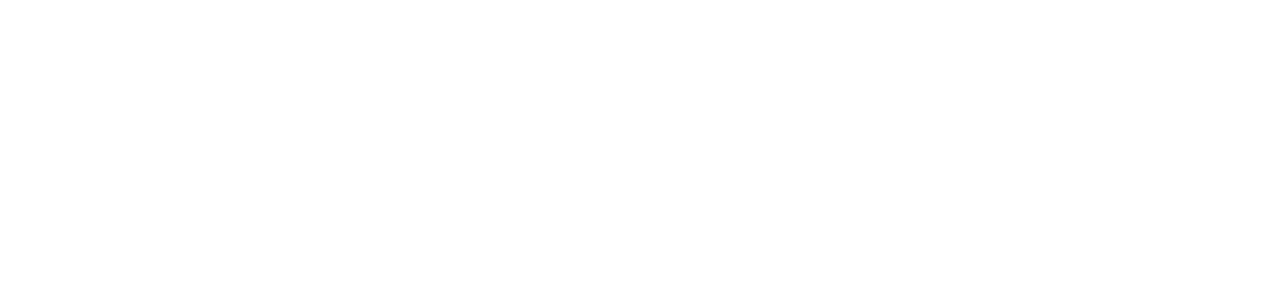
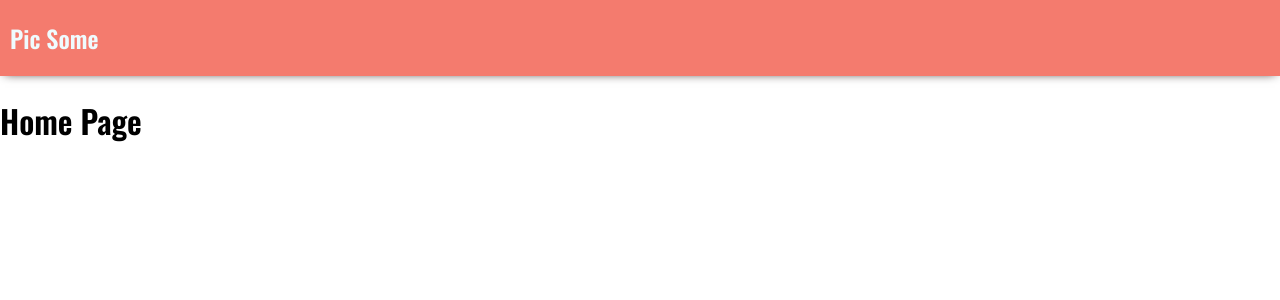
Before and after one commit to eebrownl/Pic-some, a React (Create React App) app: page / in a window 1280 px wide. Shown: the top 300 px of the page. Built offline with nearby package versions, Linux system fonts and the light colour scheme.

Commit message:
basic Router setup

```diff
--- a/src/App.js
+++ b/src/App.js
@@ -1,9 +1,13 @@
-
+import React from 'react'
+import Header from './components/Header'
+import Photos from './pages/Photos'
+import Cart from './pages/Cart'
 
 function App() {
   return (
-    <div className="App">
-
+    <div>
+      <Header />
+      <h1>Home Page</h1>
     </div>
   );
 }
--- /dev/null
+++ b/src/components/Header.js
@@ -0,0 +1,12 @@
+import React from 'react'
+
+function Header() {
+    return(
+        <header>
+            <h2>Pic Some</h2>
+            <i className="ri-shopping-cart-line ri-fw ri-2x"></i>
+        </header>
+    )
+}
+
+export default Header
--- a/src/index.css
+++ b/src/index.css
@@ -1,13 +1,139 @@
-body {
-  margin: 0;
-  font-family: -apple-system, BlinkMacSystemFont, 'Segoe UI', 'Roboto', 'Oxygen',
-    'Ubuntu', 'Cantarell', 'Fira Sans', 'Droid Sans', 'Helvetica Neue',
-    sans-serif;
-  -webkit-font-smoothing: antialiased;
-  -moz-osx-font-smoothing: grayscale;
+@import url('https://fonts.googleapis.com/css2?family=Oswald:wght@300;400;600&display=swap');
+
+:root {
+  --black: #150605;
+  --red: #EA453C;
+  --pink: #F47B6E;
+  --light-blue: #EFFBFE;
+  --blue: #ACE6EC;
 }
 
-code {
-  font-family: source-code-pro, Menlo, Monaco, Consolas, 'Courier New',
-    monospace;
+html, body {
+  font-family: 'Oswald', sans-serif;
+  margin: 0;
+  padding: 0;
 }
+
+main.photos {
+  padding: 10px;
+  display: grid;
+  grid-gap: 2px;
+  grid-auto-rows: 100px;
+  grid-template-columns: repeat(auto-fit, minmax(100px, 1fr));
+  grid-auto-flow: dense;
+}
+
+main.cart-page {
+  padding: 10px;
+}
+
+.cart-page > h1 {
+  text-align: center;
+}
+
+.cart-page .total-cost {
+  text-align: right;
+  font-size: 1.3em;
+}
+
+.cart-page div.order-button {
+  display: flex;
+  justify-content: center;
+}
+
+div.order-button > button {
+  border-color: var(--black);
+  cursor: pointer;
+  padding: 15px;
+  transition: all .2s ease-in-out;
+}
+
+div.order-button > button:focus {
+  outline: none;
+}
+
+div.order-button > button:disabled {
+  border-color: lightgray;
+}
+
+.cart-item {
+  display: flex;
+  justify-content: space-between;
+  align-items: center;
+  margin: 20px 0;
+}
+
+.cart-item img {
+  margin-right: auto;
+  margin-left: 10px;
+}
+
+img.image-grid {
+  width: 100%;
+  height: 100%;
+  object-fit: cover;
+}
+
+.image-container {
+  position: relative;
+}
+
+.favorite {
+  color: var(--red);
+  font-size: 1.2rem;
+  position: absolute;
+  top: 5px;
+  left: 5px;
+  cursor: pointer;
+}
+
+.ri-heart-fill {
+  opacity: .7;
+}
+
+.ri-delete-bin-line, .ri-delete-bin-fill {
+  font-size: 1.3em;
+  cursor: pointer;
+}
+
+.cart {
+  color: var(--blue);
+  font-size: 1.2rem;
+  position: absolute;
+  top: 5px;
+  right: 5px;
+  cursor: pointer;
+}
+
+.wide {
+  grid-column: span 2;
+}
+
+.tall {
+  grid-row: span 2;
+}
+
+.big {
+  grid-column: span 2;
+  grid-row: span 2;
+}
+
+header {
+  display: flex;
+  justify-content: space-between;
+  align-items: center;
+  background-color: var(--pink);
+  color: var(--light-blue);
+  padding: 0 10px;
+  -webkit-box-shadow: 0px 2px 10px -5px rgba(21,6,5,1);
+  -moz-box-shadow: 0px 2px 10px -5px rgba(21,6,5,1);
+  box-shadow: 0px 2px 10px -5px rgba(21,6,5,1);
+}
+
+a {
+  text-decoration: none;
+}
+
+a:visited { color: var(--light-blue); }
+a:hover { color: var(--light-blue); }
+a:active { color: var(--light-blue); }
--- a/src/index.js
+++ b/src/index.js
@@ -3,11 +3,12 @@
 import './index.css';
 import App from './App';
 import reportWebVitals from './reportWebVitals';
+import {BrowserRouter as Router} from 'react-router-dom'
 
 const root = ReactDOM.createRoot(document.getElementById('root'));
 root.render(
   <React.StrictMode>
-    <App />
+    <Router><App /></Router>
   </React.StrictMode>
 );
 
--- /dev/null
+++ b/src/pages/Cart.js
@@ -0,0 +1,11 @@
+import React from 'react'
+
+function Cart() {
+    return(
+        <main className='cart-page'>
+            <h1>Check out</h1>
+        </main>
+    )
+}
+
+export default Cart
--- /dev/null
+++ b/src/pages/Photos.js
@@ -0,0 +1,11 @@
+import React from 'react'
+
+function Photos() {
+    return(
+        <main>
+            <h1>Images go here</h1>
+        </main>
+    )
+}
+
+export default Photos
```
